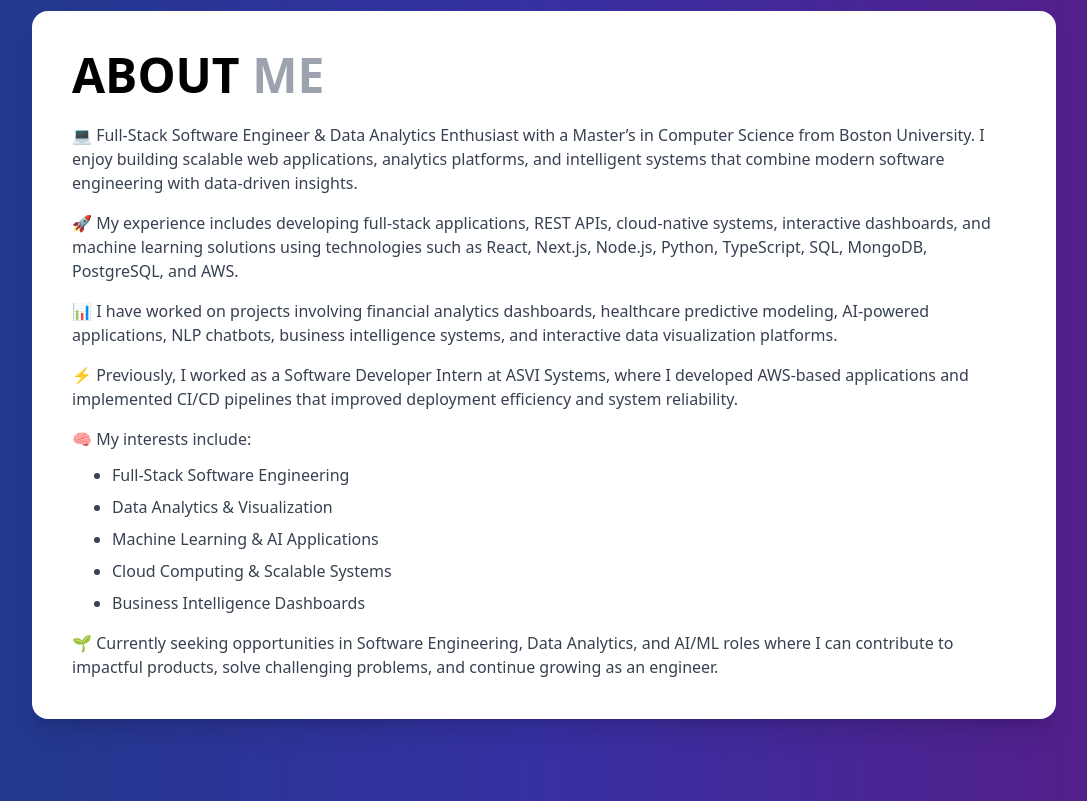
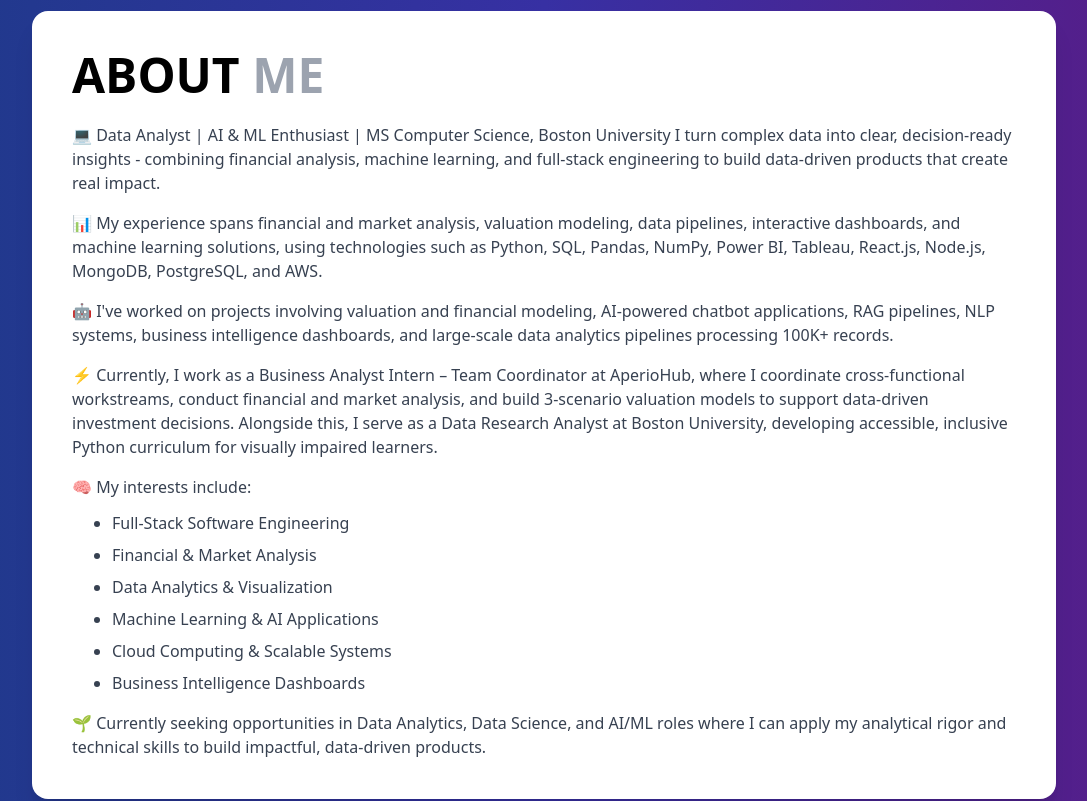
Before and after one commit to poojasukhdeve-project/pooja-sukhdeve-portfolio, a React (Vite) app: page / in a window 1280 px wide. Shown: the part 1220-2021 px from the top of the page, without its empty margins (96-1183 px from the left). Built offline with nearby package versions, Linux system fonts and the light colour scheme; the HTML template or start-up script is replaced by a standard one.

Commit message:
updated the about section

```diff
--- a/src/pages/Home.jsx
+++ b/src/pages/Home.jsx
@@ -139,19 +139,19 @@
 <div className="space-y-4 text-[16px] leading-6 text-gray-700">
 
   <p>
-    💻 Full-Stack Software Engineer & Data Analytics Enthusiast with a Master’s in Computer Science from Boston University. I enjoy building scalable web applications, analytics platforms, and intelligent systems that combine modern software engineering with data-driven insights.
+    💻 Data Analyst | AI & ML Enthusiast | MS Computer Science, Boston University
+I turn complex data into clear, decision-ready insights - combining financial analysis, machine learning, and full-stack engineering to build data-driven products that create real impact.
   </p>
 
   <p>
-    🚀 My experience includes developing full-stack applications, REST APIs, cloud-native systems, interactive dashboards, and machine learning solutions using technologies such as React, Next.js, Node.js, Python, TypeScript, SQL, MongoDB, PostgreSQL, and AWS.
+    📊 My experience spans financial and market analysis, valuation modeling, data pipelines, interactive dashboards, and machine learning solutions, using technologies such as Python, SQL, Pandas, NumPy, Power BI, Tableau, React.js, Node.js, MongoDB, PostgreSQL, and AWS.
   </p>
 
   <p>
-    📊 I have worked on projects involving financial analytics dashboards, healthcare predictive modeling, AI-powered applications, NLP chatbots, business intelligence systems, and interactive data visualization platforms.
-  </p>
+    🤖 I've worked on projects involving valuation and financial modeling, AI-powered chatbot applications, RAG pipelines, NLP systems, business intelligence dashboards, and large-scale data analytics pipelines processing 100K+ records.  </p>
 
   <p>
-    ⚡ Previously, I worked as a Software Developer Intern at ASVI Systems, where I developed AWS-based applications and implemented CI/CD pipelines that improved deployment efficiency and system reliability.
+    ⚡ Currently, I work as a Business Analyst Intern – Team Coordinator at AperioHub, where I coordinate cross-functional workstreams, conduct financial and market analysis, and build 3-scenario valuation models to support data-driven investment decisions. Alongside this, I serve as a Data Research Analyst at Boston University, developing accessible, inclusive Python curriculum for visually impaired learners.
   </p>
 
   <div>
@@ -161,6 +161,7 @@
 
     <ul className="list-disc pl-10 space-y-2">
       <li>Full-Stack Software Engineering</li>
+      <li>Financial & Market Analysis</li>
       <li>Data Analytics & Visualization</li>
       <li>Machine Learning & AI Applications</li>
       <li>Cloud Computing & Scalable Systems</li>
@@ -169,7 +170,7 @@
   </div>
 
   <p>
-    🌱 Currently seeking opportunities in Software Engineering, Data Analytics, and AI/ML roles where I can contribute to impactful products, solve challenging problems, and continue growing as an engineer.
+    🌱 Currently seeking opportunities in Data Analytics, Data Science, and AI/ML roles where I can apply my analytical rigor and technical skills to build impactful, data-driven products.
   </p>
 
 </div>
```
